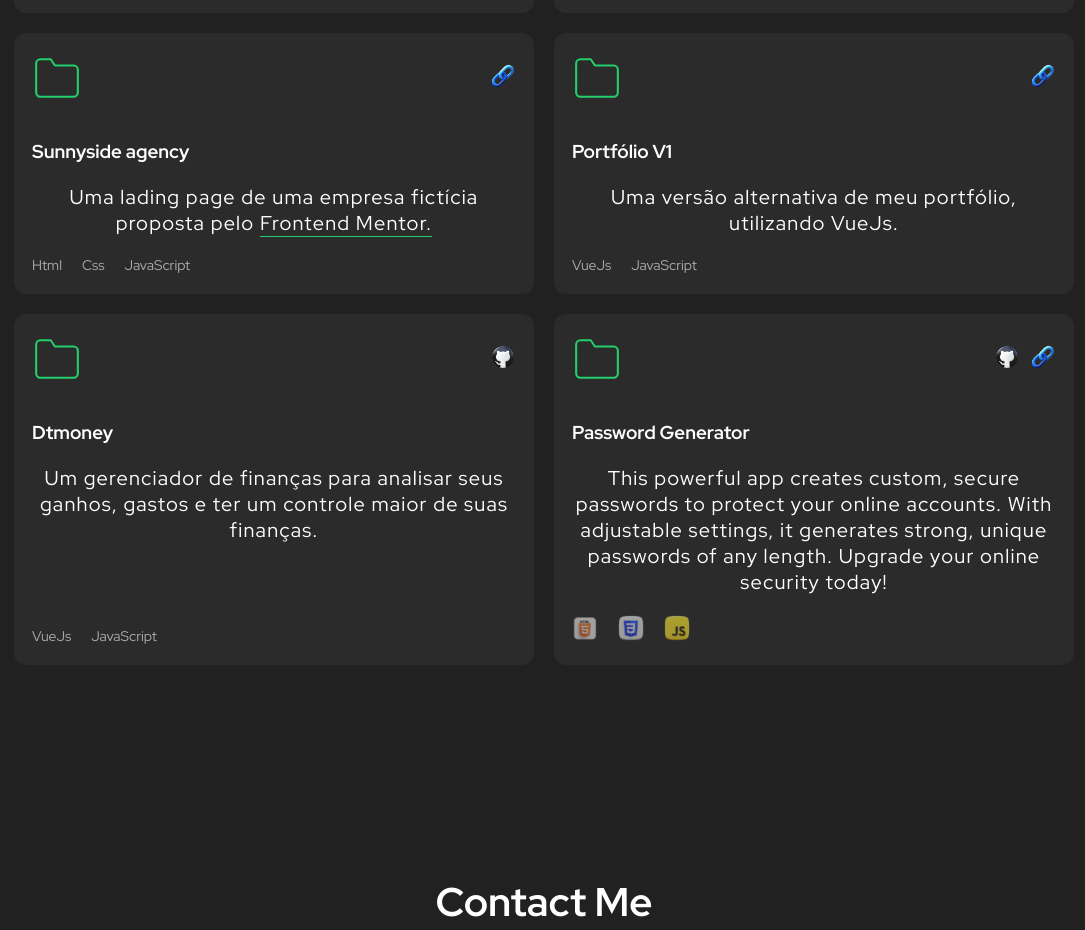
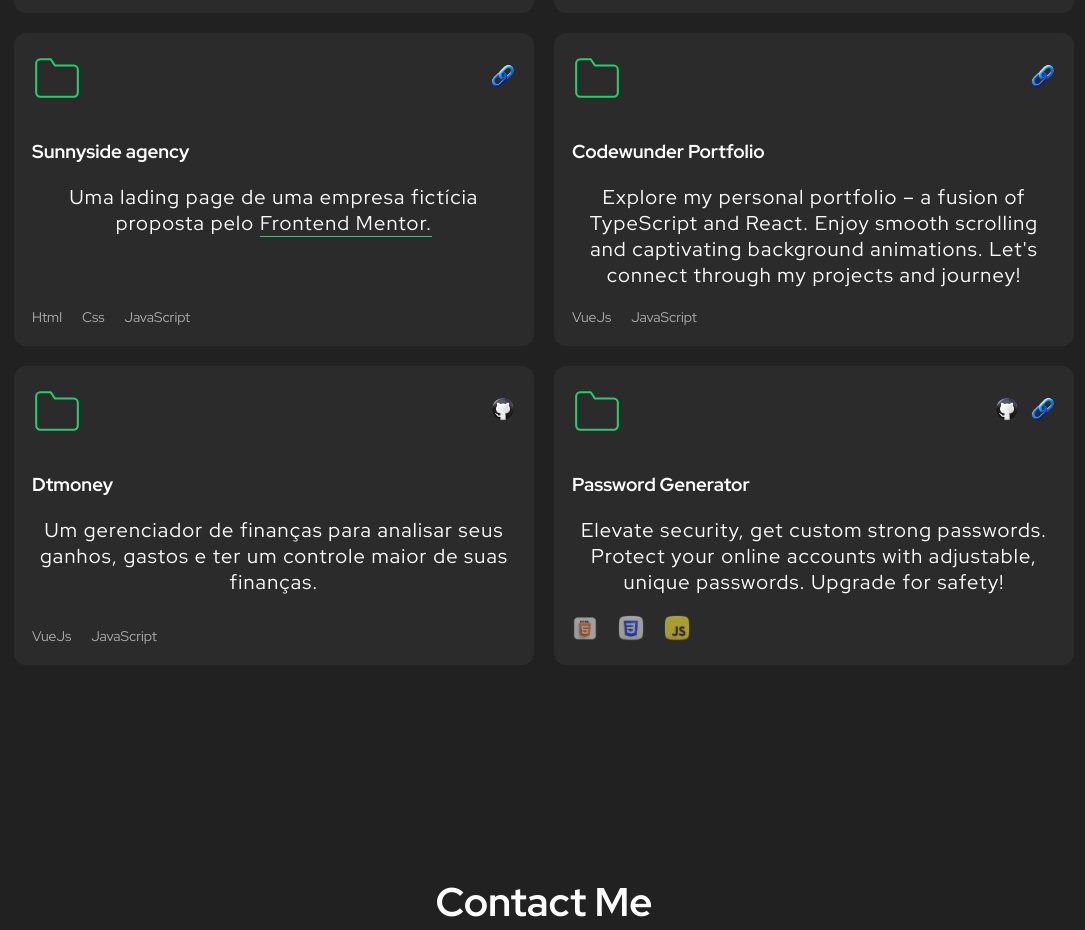
Before and after one commit to CodeWunder/CodeWunder, a React (Create React App) app: page / in a window 1280 px wide. Shown: the part 3320-4250 px from the top of the page, without its empty margins (96-1181 px from the left). Built offline with nearby package versions, Linux system fonts and the light colour scheme.

Commit message:
Update Portfolio.tsx

```diff
--- a/src/components/Portfolio/Portfolio.tsx
+++ b/src/components/Portfolio/Portfolio.tsx
@@ -105,9 +105,8 @@ export function Portfolio(){
             </div>
             </header>
             <div className="body">
-              <h3>Portfólio V1</h3>
-              <p>Uma versão alternativa de meu portfólio, utilizando VueJs.
-              </p>
+              <h3>Codewunder Portfolio</h3>
+              <p>Explore my personal portfolio – a fusion of TypeScript and React. Enjoy smooth scrolling and captivating background animations. Let's connect through my projects and journey!</p>
             </div>
             <footer>
               <ul className="tech-list">
@@ -158,7 +157,7 @@ export function Portfolio(){
             <div className="body">
               <h3>Password Generator</h3>
               <p>
-                This powerful app creates custom, secure passwords to protect your online accounts. With adjustable settings, it generates strong, unique passwords of any length. Upgrade your online security today!
+                Elevate security, get custom strong passwords. Protect your online accounts with adjustable, unique passwords. Upgrade for safety!
               </p>
             </div>
             <footer>
```
